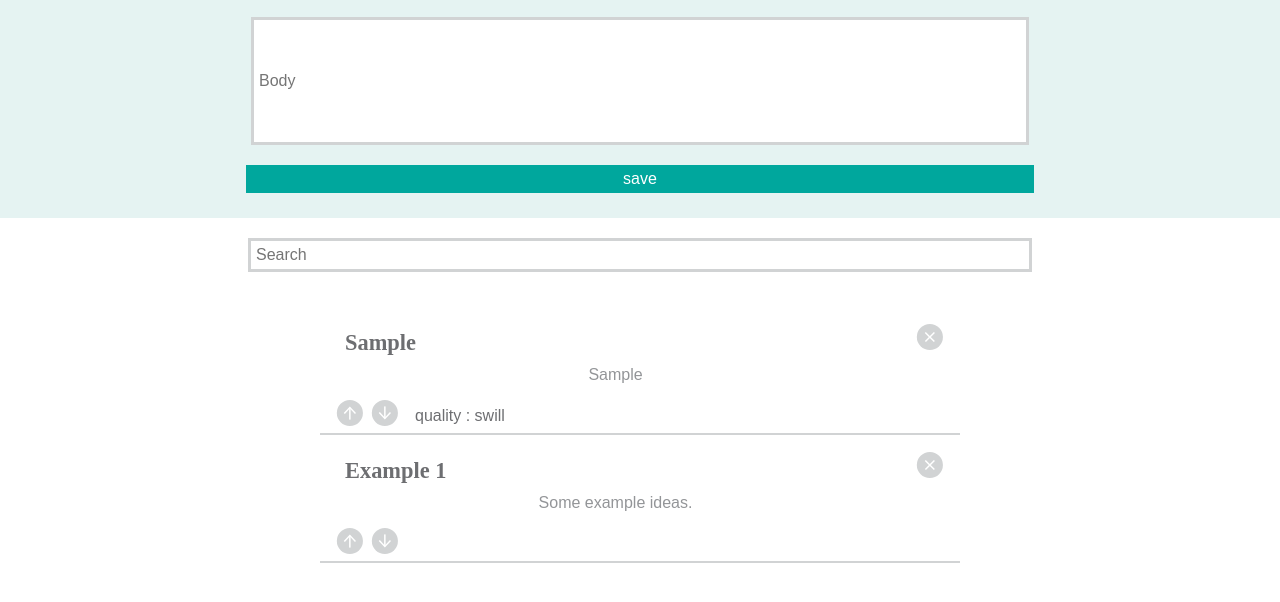
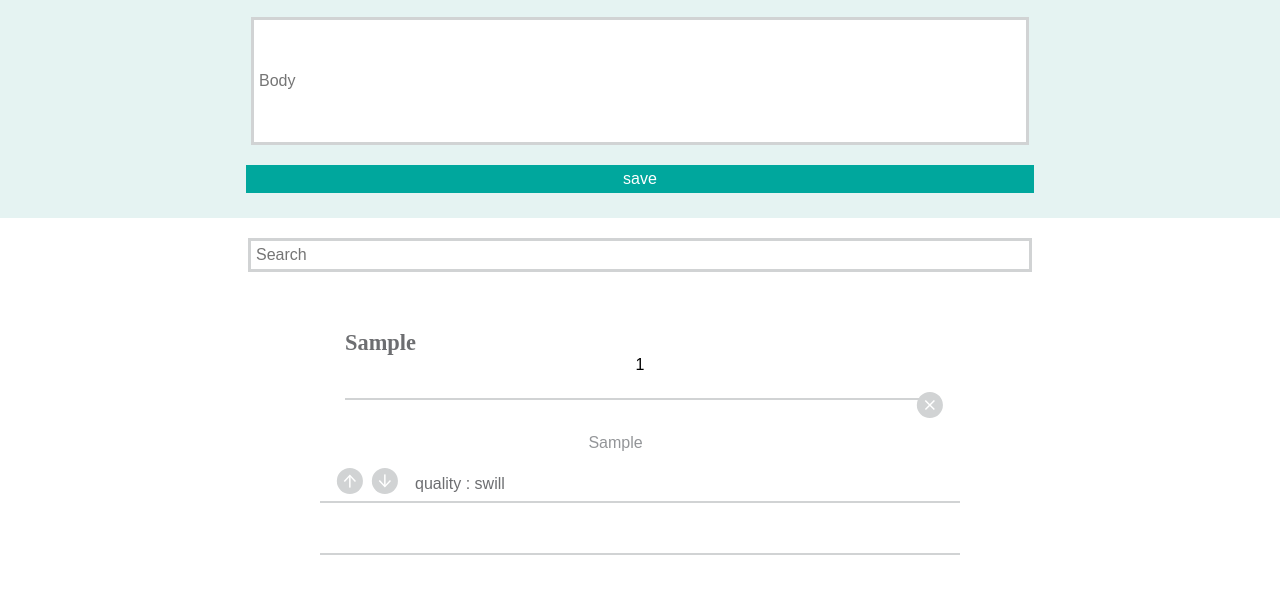
Before and after one commit to sljohnson32/2DoBox-Pivot, a plain HTML site: page index.html in a window 1280 px wide. Both pictures are taken after typing "Sample", "Sample" into the empty fields and a click on the button "save". Shown: the part 112-714 px from the top of the page. Drawn offline with nearby package versions, Linux system fonts and the light colour scheme.

Commit message:
Quick fix w/ new HTML for quality function

```diff
--- a/index.html
+++ b/index.html
@@ -20,18 +20,6 @@
     <input type="text" name="name" value="" placeholder="Search" id="search-box">
     <section class="idea-container">
       <article class="idea-box">
-        <div class="flexer">
-          <h2>Example 1</h2>
-          <button type="button" name="button" class="delete-button"></button>
-        </div>
-        <p>
-          Some example ideas.
-        </p>
-        <div class="quality-container">
-          <button type="button" name="button" class="up-button"></button>
-          <button type="button" name="button" class="down-button"></button>
-          <h4 class="quality-rating"></h4>
-        </div>
       </article>
     </section>
     <script src="http://ajax.googleapis.com/ajax/libs/jquery/3.1.1/jquery.min.js"></script>
--- a/js/scripts.js
+++ b/js/scripts.js
@@ -17,6 +17,7 @@ function NewIdea() {
     "<article class='idea-box' id=" + "'" + this.id + "'" + ">\
         <div class='flexer'>\
           <h2>" + this.title + "</h2>\
+          <article class='quality'>1</article>\
           <button type='button' name='button' class='delete-button'></button>\
         </div>\
         <p>" + this.body + "</p>\
```
